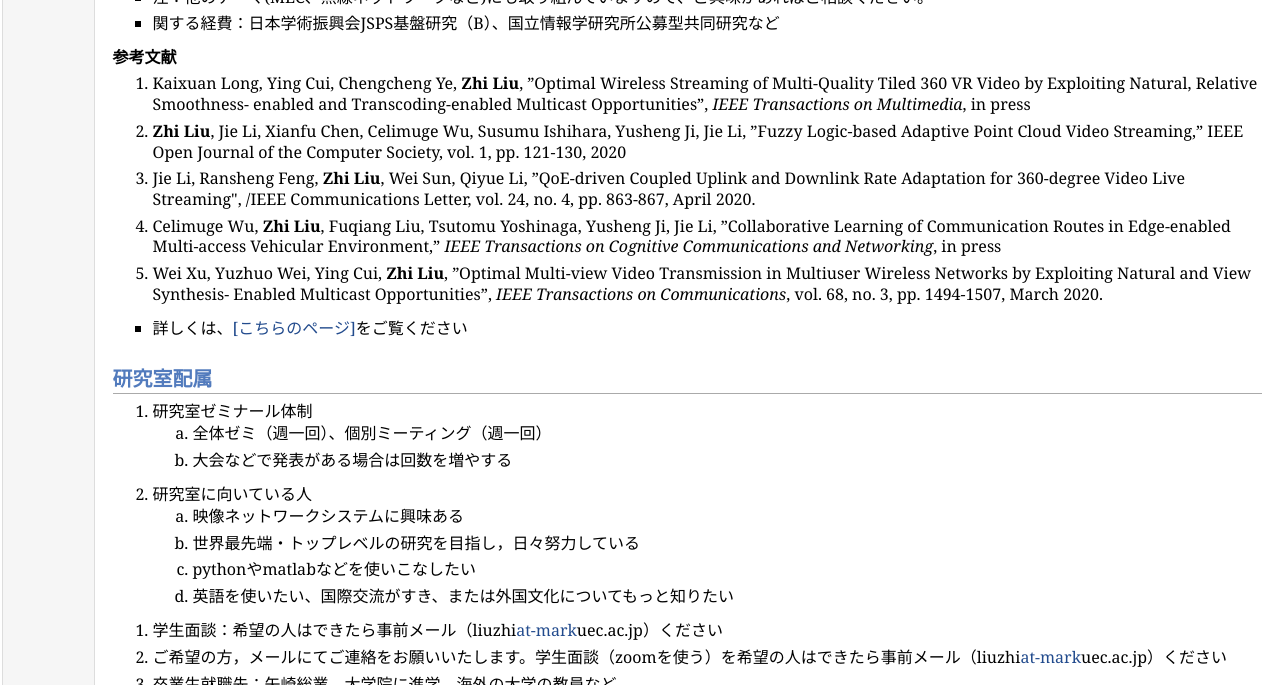
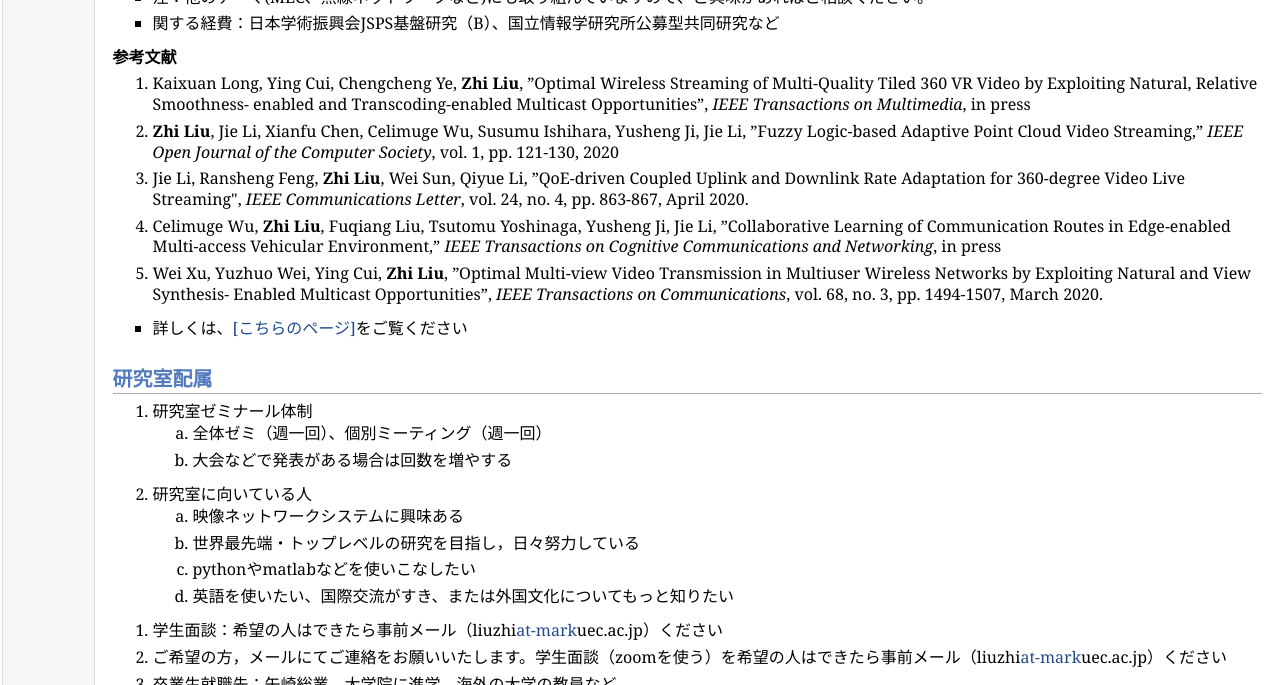
Before and after one commit to liuzhishizu/liuzhiabc.github.io, a plain HTML site: page index.html in a window 1280 px wide. Shown: the part 1140-1825 px from the top of the page. Drawn offline with Linux system fonts and the light colour scheme.

Commit message:
Update index.html

```diff
--- a/index.html
+++ b/index.html
@@ -68,10 +68,10 @@
 <li><p>Kaixuan Long, Ying Cui, Chengcheng Ye, <b>Zhi Liu</b>, ”Optimal Wireless Streaming of Multi-Quality Tiled 360 VR Video by Exploiting Natural, Relative Smoothness-
 enabled and Transcoding-enabled Multicast Opportunities”, <i>IEEE Transactions on Multimedia</i>, in press</p>
 </li>
-<li><p><b>Zhi Liu</b>, Jie Li, Xianfu Chen, Celimuge Wu, Susumu Ishihara, Yusheng Ji, Jie Li, ”Fuzzy Logic-based Adaptive Point Cloud Video Streaming,” IEEE Open
-Journal of the Computer Society, vol. 1, pp. 121-130, 2020</p>
+<li><p><b>Zhi Liu</b>, Jie Li, Xianfu Chen, Celimuge Wu, Susumu Ishihara, Yusheng Ji, Jie Li, ”Fuzzy Logic-based Adaptive Point Cloud Video Streaming,” <i>IEEE Open
+Journal of the Computer Society</i>, vol. 1, pp. 121-130, 2020</p>
 </li>
-<li><p>Jie Li, Ransheng Feng, <b>Zhi Liu</b>, Wei Sun, Qiyue Li, ”QoE-driven Coupled Uplink and Downlink Rate Adaptation for 360-degree Video Live Streaming", /IEEE Communications Letter, vol. 24, no. 4, pp. 863-867, April 2020.</p>
+<li><p>Jie Li, Ransheng Feng, <b>Zhi Liu</b>, Wei Sun, Qiyue Li, ”QoE-driven Coupled Uplink and Downlink Rate Adaptation for 360-degree Video Live Streaming", <i>IEEE Communications Letter</i>, vol. 24, no. 4, pp. 863-867, April 2020.</p>
 </li>
 <li><p>Celimuge Wu, <b>Zhi Liu</b>, Fuqiang Liu, Tsutomu Yoshinaga, Yusheng Ji, Jie Li, ”Collaborative Learning of Communication Routes in Edge-enabled Multi-access
 Vehicular Environment,” <i>IEEE Transactions on Cognitive Communications and Networking</i>, in press</p>
```
